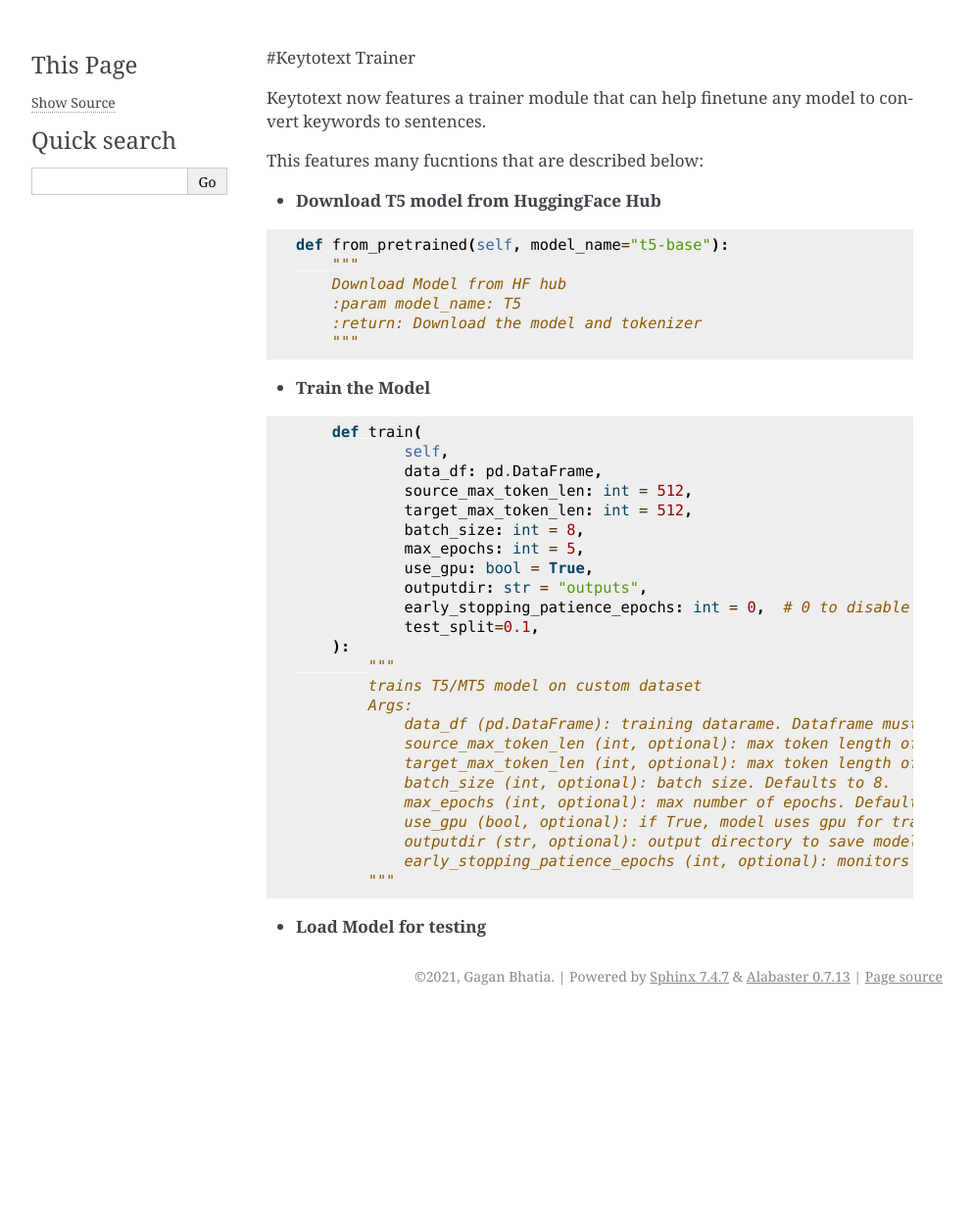
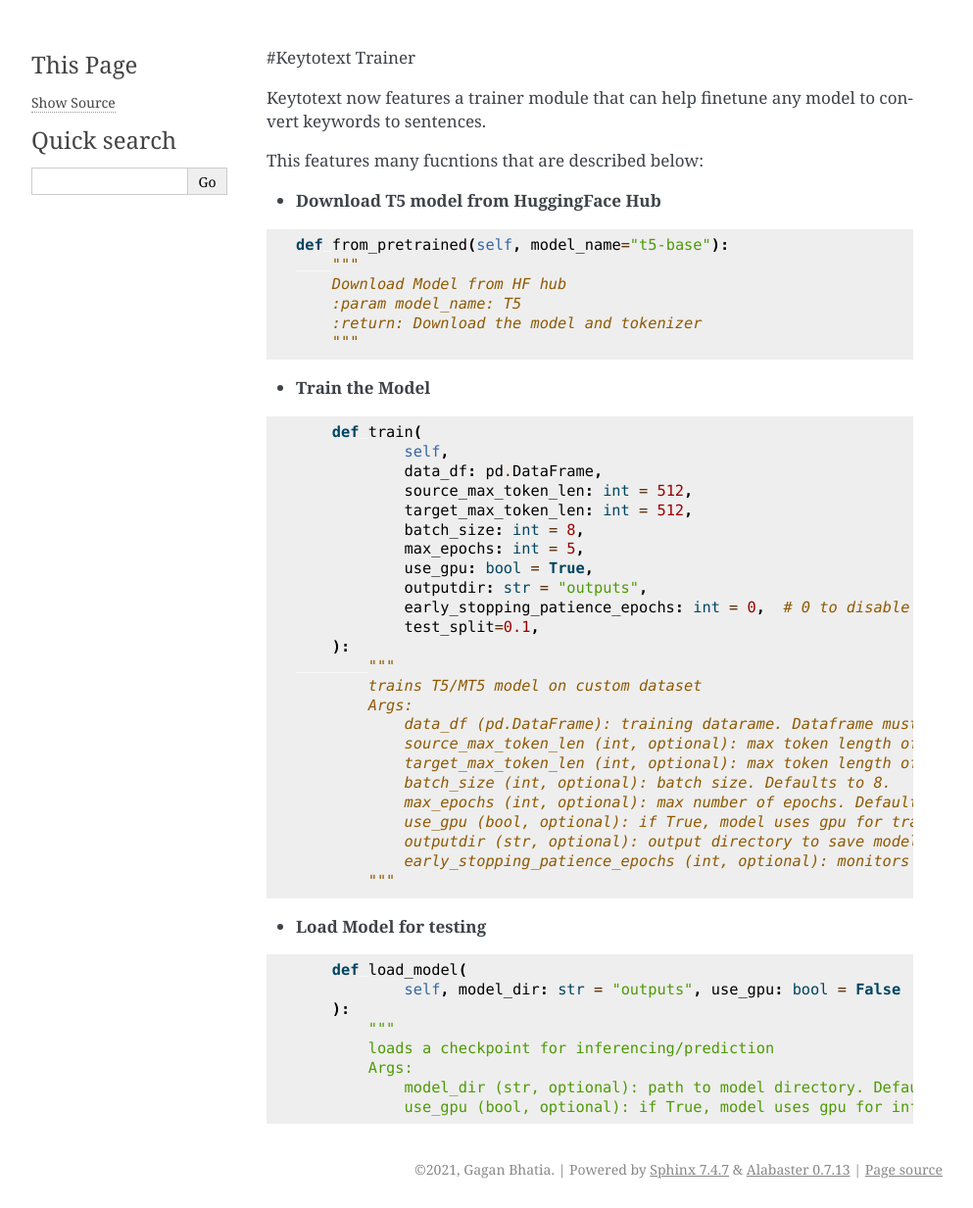
Before and after one commit to gagan3012/keytotext, a Sphinx documentation site: the page built from docs/TRAINER.md, in a window 1280 px wide. Shown: the whole page at 98% size, without its empty margins (148-1141 px from the left). Built offline with Sphinx 7.4.7, drawn with Linux system fonts in a browser that asks for light colours; before the commit the page ends 1036 px from its top, so only the background shows below that.

Commit message:
Update TRAINER.md

````diff
--- a/docs/TRAINER.md
+++ b/docs/TRAINER.md
@@ -45,3 +45,13 @@ def from_pretrained(self, model_name="t5-base"):
 ```
 
 - ##### Load Model for testing
+
+```python
+    def load_model(
+            self, model_dir: str = "outputs", use_gpu: bool = False
+    ):
+        """
+        loads a checkpoint for inferencing/prediction
+        Args:
+            model_dir (str, optional): path to model directory. Defaults to "outputs".
+            use_gpu (bool, optional): if True, model uses gpu for inferencing/prediction. Defaults to True.
````
